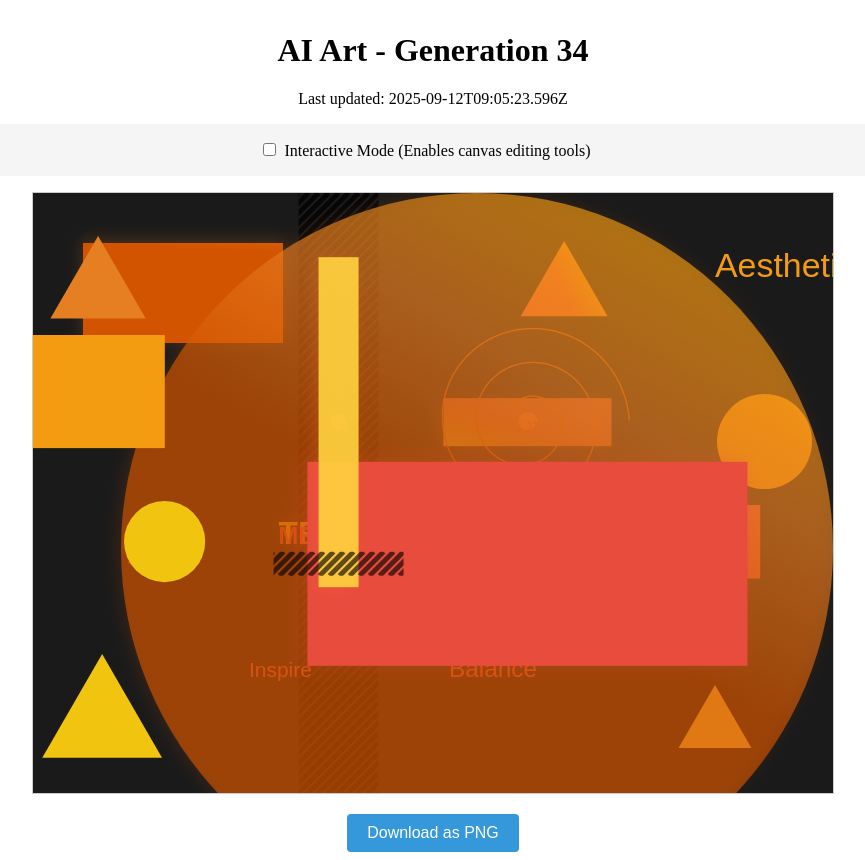
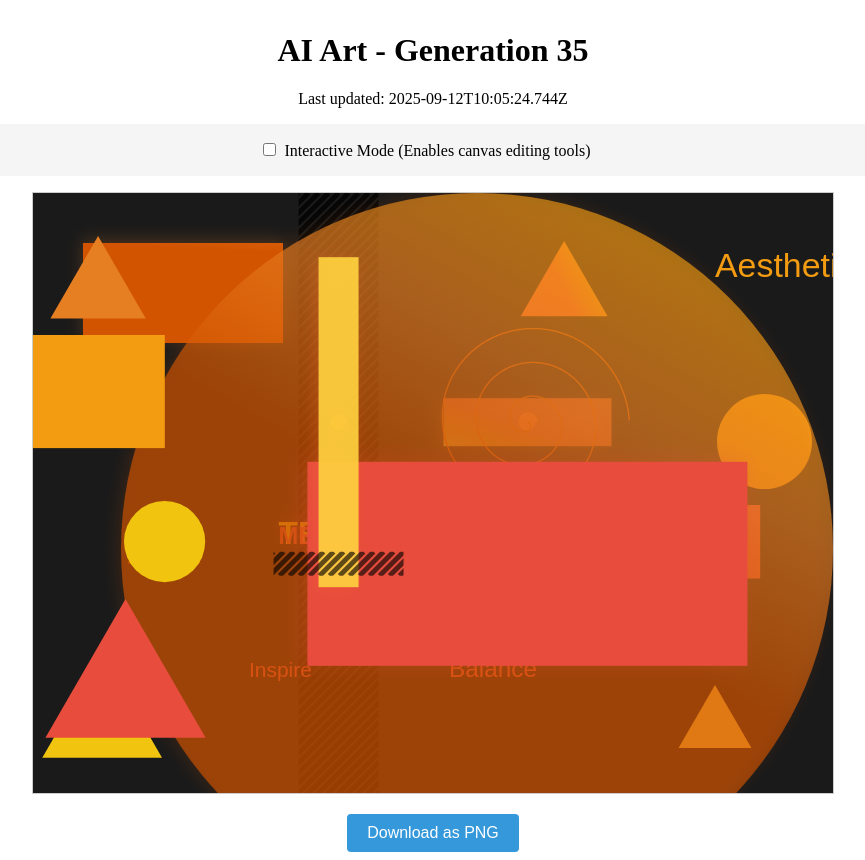
Before and after one commit to mcclowes/ai-art, a React (Vite) app: page / in a window 1280 px wide. Shown: the whole page, without its empty margins (207-1072 px from the left). Built offline with nearby package versions, Linux system fonts and the light colour scheme.

Commit message:
Improve artwork - Generation 35

```diff
--- a/src/artwork-state.ts
+++ b/src/artwork-state.ts
@@ -515,9 +515,17 @@ export const artworkState: ArtworkState = {
       "pattern": "stripes",
       "opacity": 0.6205501535626095,
       "id": "pattern_rect_1757667923596"
+    },
+    {
+      "type": "triangle",
+      "x": 92.51479665280395,
+      "y": 498.51479665280397,
+      "size": 92.51479665280395,
+      "fillStyle": "#e74c3c",
+      "id": "triangle_1757671524744"
     }
   ],
-  "generation": 34,
-  "lastUpdated": "2025-09-12T09:05:23.596Z",
+  "generation": 35,
+  "lastUpdated": "2025-09-12T10:05:24.744Z",
   "cycleStarted": "2025-09-11T00:20:59.429Z"
 };
```
